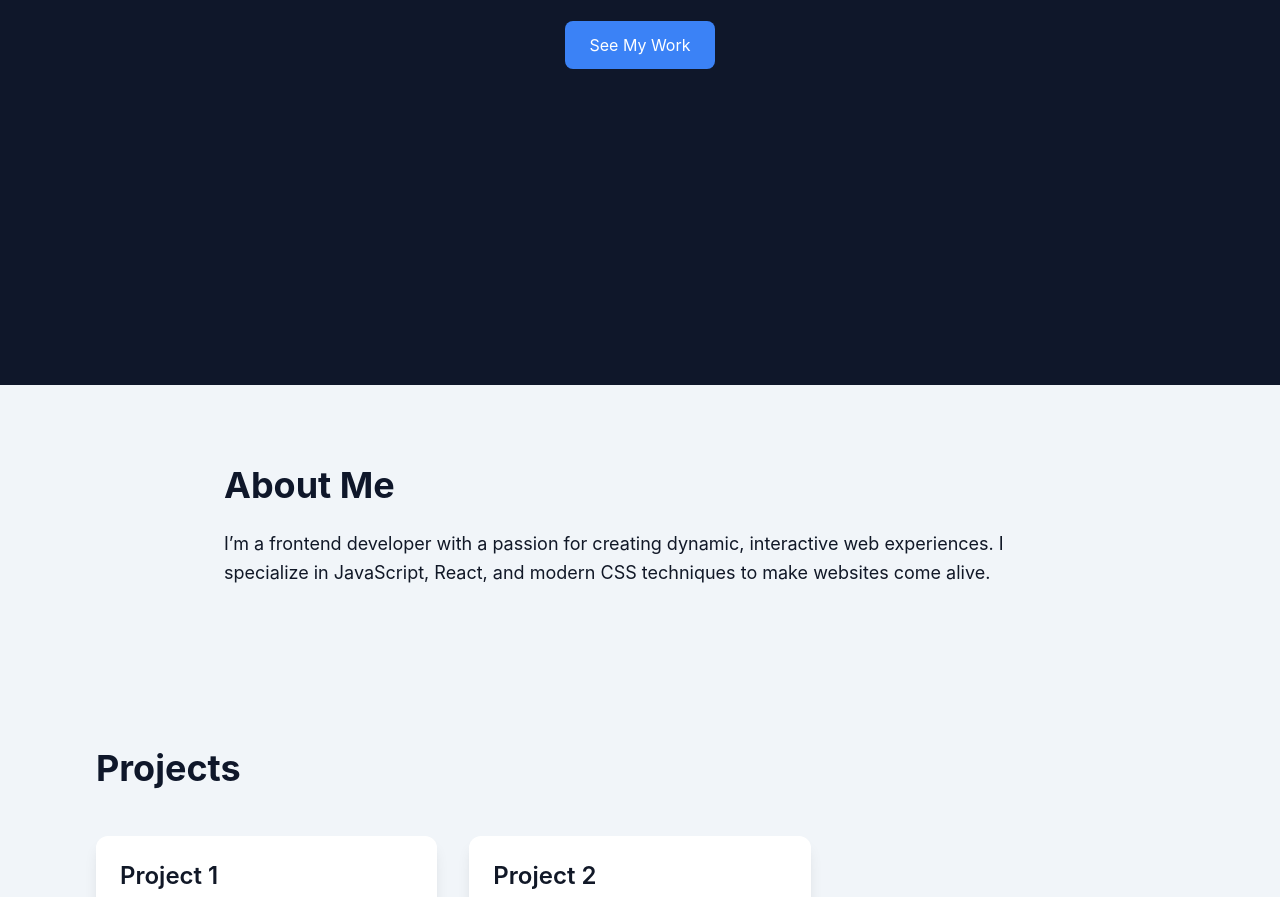
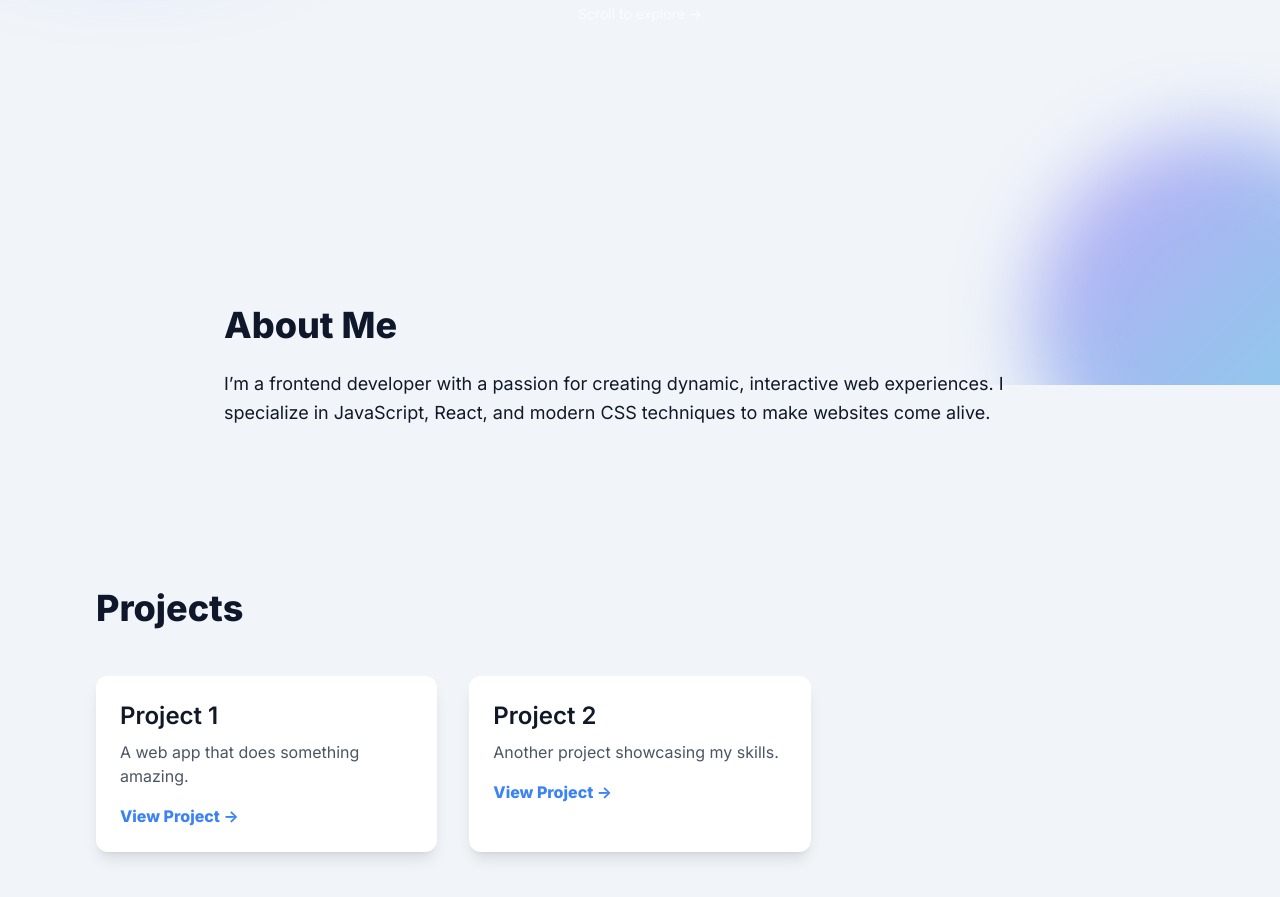
Before and after one commit to saroshcruz/landing-page, a plain HTML site: page index.html in a window 1280 px wide. Shown: the part 415-1312 px from the top of the page. Drawn offline with nearby package versions, Linux system fonts and the light colour scheme.

Commit message:
Initial commit

```diff
--- a/index.html
+++ b/index.html
@@ -8,6 +8,11 @@
   <!-- Tailwind CSS -->
   <script src="https://cdn.tailwindcss.com"></script>
 
+  <!-- Inter font -->
+  <link rel="preconnect" href="https://fonts.googleapis.com">
+  <link rel="preconnect" href="https://fonts.gstatic.com" crossorigin>
+  <link href="https://fonts.googleapis.com/css2?family=Inter:wght@300;400;600;800&display=swap" rel="stylesheet">
+
   <!-- AOS for scroll animations -->
   <link href="https://unpkg.com/aos@2.3.1/dist/aos.css" rel="stylesheet">
 
@@ -16,19 +21,41 @@
 </head>
 <body class="bg-[#f1f5f9] text-[#111827]">
 
+  <!-- Progress bar -->
+  <div id="progressWrap" class="fixed top-0 left-0 w-full h-1 z-50 bg-transparent">
+    <div id="progressBar" class="h-full bg-gradient-to-r from-[#06b6d4] via-[#8b5cf6] to-[#f472b6]" style="width:0%"></div>
+  </div>
+
+  <!-- Sticky Nav -->
+  <nav class="fixed top-4 left-1/2 transform -translate-x-1/2 z-40 bg-white/10 backdrop-blur rounded-xl px-4 py-2 flex items-center gap-6 shadow-lg">
+    <div class="text-white font-bold">Sarosh</div>
+    <a class="text-sm text-white/80 hover:text-white" href="#about">About</a>
+    <a class="text-sm text-white/80 hover:text-white" href="#projects">Projects</a>
+    <a class="text-sm text-white/80 hover:text-white" href="#contact">Contact</a>
+  </nav>
+
+  <!-- Animated background blobs (parallax) -->
+  <div id="bg-blobs" class="pointer-events-none fixed inset-0 -z-10 overflow-hidden">
+    <div id="blob1" class="absolute rounded-full blur-3xl opacity-60 bg-gradient-to-r from-[#06b6d4] to-[#8b5cf6] w-[40vmax] h-[40vmax] left-[-10vmax] top-[-15vmax]" aria-hidden="true"></div>
+    <div id="blob2" class="absolute rounded-full blur-2xl opacity-50 bg-gradient-to-r from-[#f472b6] to-[#fb923c] w-[30vmax] h-[30vmax] right-[-8vmax] bottom-[-10vmax]" aria-hidden="true"></div>
+  </div>
+
   <!-- Hero Section -->
-  <section class="min-h-screen flex flex-col justify-center items-center bg-[#0f172a] text-white">
-    <h1 class="text-5xl font-bold mb-4" data-aos="fade-up">Hi, I'm Sarosh</h1>
+  <section id="hero" data-theme="dark" class="min-h-screen flex flex-col justify-center items-center text-white">
+    <h1 class="text-5xl font-extrabold mb-4 drop-shadow-lg" data-aos="fade-up">Hi, I'm Sarosh</h1>
     <p class="text-2xl mb-6" data-aos="fade-up" data-aos-delay="200">
       <span class="typed"></span>
     </p>
-    <a href="#projects" class="px-6 py-3 bg-[#3b82f6] rounded-lg hover:bg-[#2563eb]" data-aos="fade-up" data-aos-delay="400">
+    <a href="#projects" class="px-6 py-3 bg-white/10 border border-white/20 rounded-lg hover:backdrop-brightness-125" data-aos="fade-up" data-aos-delay="400">
       See My Work
     </a>
+
+    <div class="mt-12 text-sm text-white/70" data-aos="fade-up" data-aos-delay="600">Scroll to explore →</div>
   </section>
 
+
   <!-- About Me Section -->
-  <section id="about" class="py-20 px-8 max-w-4xl mx-auto" data-aos="fade-right">
+  <section id="about" data-theme="calm" class="py-20 px-8 max-w-4xl mx-auto" data-aos="fade-right">
     <h2 class="text-4xl font-bold mb-6 text-[#0f172a]">About Me</h2>
     <p class="text-lg leading-relaxed">
       I’m a frontend developer with a passion for creating dynamic, interactive web experiences. I specialize in JavaScript, React, and modern CSS techniques to make websites come alive.
@@ -36,7 +63,7 @@
   </section>
 
   <!-- Projects Section -->
-  <section id="projects" class="py-20 px-8 max-w-6xl mx-auto">
+  <section id="projects" data-theme="bright" class="py-20 px-8 max-w-6xl mx-auto">
     <h2 class="text-4xl font-bold mb-12 text-[#0f172a]" data-aos="fade-left">Projects</h2>
     <div class="grid md:grid-cols-2 lg:grid-cols-3 gap-8">
       <!-- Project Card Example -->
@@ -55,9 +82,9 @@
   </section>
 
   <!-- Contact Section -->
-  <section id="contact" class="py-20 px-8 bg-[#0f172a] text-white text-center">
-    <h2 class="text-4xl font-bold mb-6" data-aos="fade-up">Get In Touch</h2>
-    <p data-aos="fade-up" data-aos-delay="200">Email me at <a href="mailto:sarosh@example.com" class="text-[#facc15]">sarosh@example.com</a></p>
+  <section id="contact" data-theme="warm" class="py-20 px-8 text-center" data-aos="fade-up">
+    <h2 class="text-4xl font-bold mb-6">Get In Touch</h2>
+    <p data-aos-delay="200">Email me at <a href="mailto:sarosh@example.com" class="text-[#facc15]">sarosh@example.com</a></p>
   </section>
 
   <!-- Typed.js -->
--- a/script.js
+++ b/script.js
@@ -1,9 +1,83 @@
 // Typed.js effect
 var typed = new Typed('.typed', {
   strings: ['Frontend Developer', 'JavaScript Enthusiast', 'Problem Solver'],
-  typeSpeed: 100,
-  backSpeed: 50,
+  typeSpeed: 80,
+  backSpeed: 40,
+  backDelay: 1400,
+  startDelay: 300,
   loop: true
 });
 
-// Optional: add more scroll-triggered JS animations here
+// Scroll-driven interactions: progress bar, blob parallax, section theme changes
+(function(){
+  const progressBar = document.getElementById('progressBar');
+  const blob1 = document.getElementById('blob1');
+  const blob2 = document.getElementById('blob2');
+  const sections = Array.from(document.querySelectorAll('section'));
+  const themeColors = {
+    dark: ['#06b6d4','#8b5cf6'],
+    calm: ['#60a5fa','#7dd3fc'],
+    bright: ['#f59e0b','#f97316'],
+    warm: ['#fb7185','#f97316']
+  };
+
+  // Smooth scroll behavior for internal links
+  document.querySelectorAll('a[href^="#"]').forEach(a=>{
+    a.addEventListener('click', e=>{
+      const href = a.getAttribute('href');
+      if(href.length>1){
+        e.preventDefault();
+        document.querySelector(href).scrollIntoView({behavior:'smooth', block:'start'});
+      }
+    });
+  });
+
+  // Update progress bar width
+  function updateProgress(){
+    const scrollTop = window.scrollY || window.pageYOffset;
+    const docHeight = document.documentElement.scrollHeight - window.innerHeight;
+    const pct = docHeight>0 ? (scrollTop/docHeight)*100 : 0;
+    progressBar.style.width = pct + '%';
+  }
+
+  // Parallax blobs (uses rAF)
+  let lastY = 0;
+  function onScroll(){ lastY = window.scrollY || window.pageYOffset; }
+  window.addEventListener('scroll', onScroll, {passive:true});
+
+  function animate(){
+    // subtle parallax transforms
+    const y = lastY;
+    const t1 = `translate3d(${Math.sin(y*0.0009)*40}px, ${y*0.06}px, 0) scale(1.02)`;
+    const t2 = `translate3d(${Math.cos(y*0.0012)*30}px, ${-y*0.035}px, 0) scale(.98)`;
+    if(blob1) blob1.style.transform = t1;
+    if(blob2) blob2.style.transform = t2;
+
+    updateProgress();
+    requestAnimationFrame(animate);
+  }
+  requestAnimationFrame(animate);
+
+  // IntersectionObserver for revealing sections and theme switching
+  const io = new IntersectionObserver((entries)=>{
+    entries.forEach(entry=>{
+      const el = entry.target;
+      if(entry.isIntersecting){
+        el.classList.add('in-view');
+        // set accent based on data-theme
+        const theme = el.dataset.theme;
+        if(theme && themeColors[theme]){
+          const [c1,c2] = themeColors[theme];
+          document.documentElement.style.setProperty('--accent', c1);
+          // also tint blobs
+          if(blob1) blob1.style.background = `linear-gradient(135deg, ${c1}, ${c2})`;
+          if(blob2) blob2.style.background = `linear-gradient(135deg, ${c2}, ${c1})`;
+        }
+      } else {
+        el.classList.remove('in-view');
+      }
+    });
+  }, {threshold: 0.28});
+
+  sections.forEach(s=>io.observe(s));
+})();
--- a/style.css
+++ b/style.css
@@ -1,12 +1,44 @@
-body {
-  font-family: 'Inter', sans-serif;
+:root{
+  --accent: #06b6d4;
+  --accent-2: #8b5cf6;
+  --bg-blur: 28px;
 }
 
-.project-card {
-  transform: translateY(20px);
-  transition: transform 0.3s ease, box-shadow 0.3s ease;
+body {
+  font-family: 'Inter', system-ui, -apple-system, 'Segoe UI', Roboto, 'Helvetica Neue', Arial;
+  -webkit-font-smoothing:antialiased;
+  -moz-osx-font-smoothing:grayscale;
+  transition: color 300ms ease, background 300ms ease;
 }
 
-.project-card:hover {
-  transform: translateY(0);
+/* Progress bar */
+#progressWrap{pointer-events:none}
+#progressBar{transition:width 120ms ease}
+
+/* Blobs */
+#bg-blobs div{will-change:transform; transition:transform 0.12s linear}
+
+/* Sections reveal */
+section{transition:opacity 600ms ease, transform 600ms ease}
+section:not(.in-view){opacity:.85; transform:translateY(12px)}
+section.in-view{opacity:1; transform:none}
+
+.project-card{transform:translateY(18px); transition:transform .36s cubic-bezier(.2,.9,.2,1), box-shadow .36s}
+.project-card:hover{transform:translateY(0); box-shadow:0 18px 50px rgba(2,6,23,.12)}
+
+/* Themed accents via data attributes for sections */
+section[data-theme="dark"]{--accent:#06b6d4}
+section[data-theme="calm"]{--accent:#60a5fa}
+section[data-theme="bright"]{--accent:#f59e0b}
+section[data-theme="warm"]{--accent:#fb7185}
+
+/* Use accent as subtle border or highlight */
+a{transition:color 220ms ease}
+
+/* Small utility for hero */
+#hero{min-height:80vh}
+
+@media (prefers-reduced-motion: reduce){
+  #bg-blobs div{transition:none}
+  .project-card, section{transition:none}
 }
```
